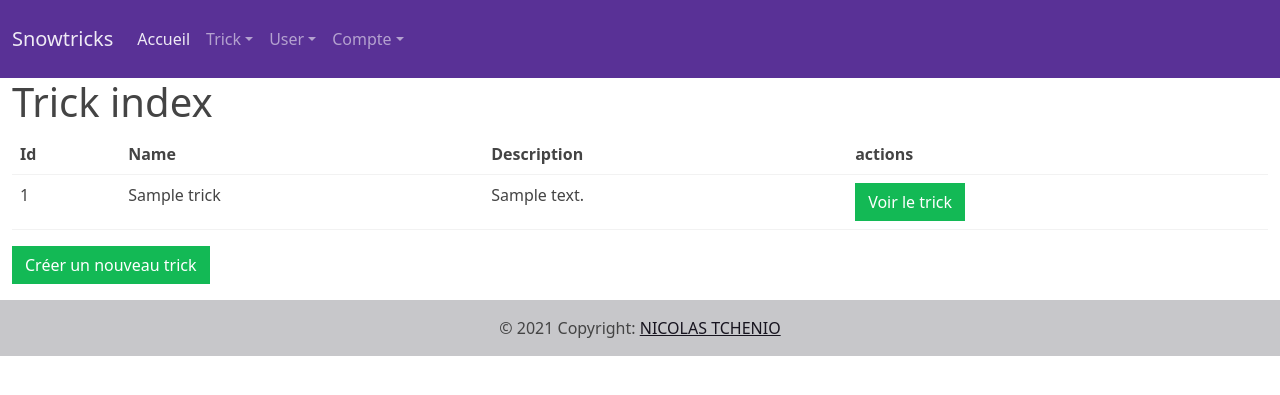
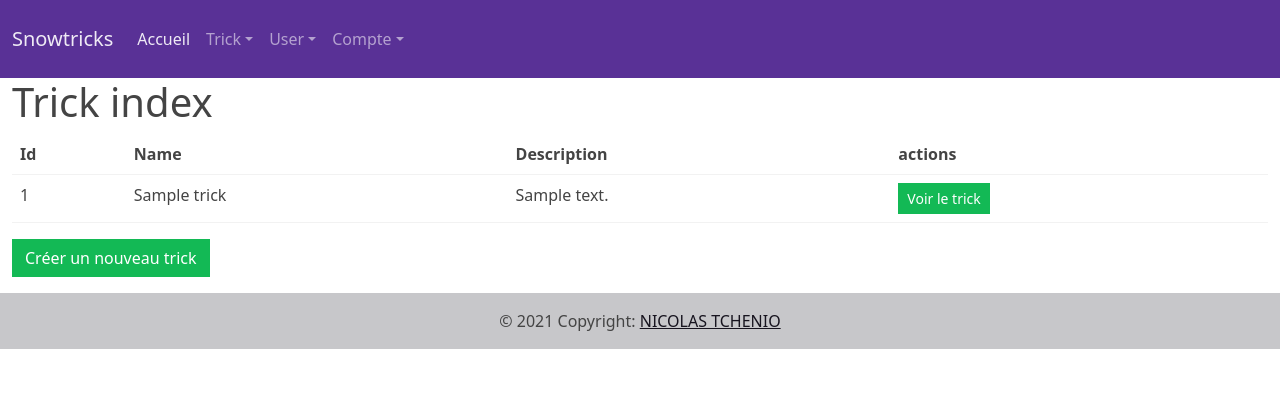
Before and after one commit to trappeur1975/ocsProjet6_Snowtricks_symfony536, a Symfony app: template templates/trick/index.html.twig in a window 1280 px wide. Shown: the top 395 px of the page. Run offline with Twig, Linux system fonts and the light colour scheme; the template is opened without the code that fills it: most values are stand-ins (such as "Sample title", 1, 10 or a date in 2020); some libraries are stand-ins or nearby versions.

Commit message:
2 improvement of the site design

```diff
--- a/public/css/style.css
+++ b/public/css/style.css
@@ -1,3 +1,14 @@
+.homePicture {
+    background-image: url('/pictures/site/homePicture.jpg');
+    /* background-image: url('/public/pictures/site/homePicture.jpg'); */
+    /* background-color: red; */
+    /* background-size: cover;
+    background-repeat: no-repeat;
+    background-position: 50% 50%;
+    width: 100%;
+    height: 100vh; */
+}
+
 .PromotePicture {
     width: 100%;
     max-height: 600px;
@@ -20,10 +31,8 @@
     border-radius: 10px;
 }
 
-iframe {
+/* iframe {
     width: 400px;
-    /* 853px */
     height: 200px;
-    /* 480px */
     border-radius: 10px;
-}
+} */
--- a/src/Controller/TrickController.php
+++ b/src/Controller/TrickController.php
@@ -120,7 +120,7 @@ class TrickController extends AbstractController
 
             $entityManager->flush();
 
-            return $this->redirectToRoute('trick_show', ['id' => $trick->getId()], Response::HTTP_SEE_OTHER);
+            return $this->redirectToRoute('trick_show', ['slug' => $trick->getSlug()], Response::HTTP_SEE_OTHER);
         }
 
         return $this->renderForm('trick/show.html.twig', [
--- a/templates/home/index.html.twig
+++ b/templates/home/index.html.twig
@@ -13,6 +13,11 @@
 	{% endfor %}
 	{# end of addition of a flash message by tchenio nicolas  #}
 
+	{# <div class="homePicture">
+		<div class="container">
+			<span class="slogan"><p class="slogan-p">Born to snowboard</p></span>
+		</div>
+	</div> #}
 	<img src="{{ asset('/pictures/site/homePicture.jpg') }}" alt="homeImage" class="PromotePicture">
 
 	<div class="container p-5">
--- a/templates/trick/_delete_form.html.twig
+++ b/templates/trick/_delete_form.html.twig
@@ -1,4 +1,4 @@
 <form method="post" action="{{ path('trick_delete', {'id': trick.id}) }}" onsubmit="return confirm('êtes vous sur de vouloir supprimer ce trick?');">
 	<input type="hidden" name="_token" value="{{ csrf_token('delete' ~ trick.id) }}">
-	<button class="btn btn-danger">Supprimer le trick</button>
+	<button class="btn btn-danger btn-sm">Supprimer le trick</button>
 </form>
--- a/templates/trick/index.html.twig
+++ b/templates/trick/index.html.twig
@@ -28,11 +28,13 @@
 					<td>{{ trick.name }}</td>
 					<td>{{ trick.description }}</td>
 					<td>
-						<a href="{{ path('trick_show', {'slug': trick.slug}) }}" class="btn btn-success">Voir le trick</a><br>
-						{% if app.user is same as trick.user %}
-							<a href="{{ path('trick_edit', {'id': trick.id}) }}" class="btn btn-warning">Modifier le trick</a><br>
-							{{ include('trick/_delete_form.html.twig') }}<br>
-						{% endif %}
+						<div class="btn-group" role="group" aria-label="gestion du trick">
+							<a href="{{ path('trick_show', {'slug': trick.slug}) }}" class="btn btn-success btn-sm">Voir le trick</a>
+							{% if app.user is same as trick.user %}
+								<a href="{{ path('trick_edit', {'id': trick.id}) }}" class="btn btn-warning btn-sm">Modifier le trick</a>
+								{{ include('trick/_delete_form.html.twig') }}
+							{% endif %}
+						</div>
 					</td>
 				</tr>
 			{% else %}
--- a/templates/trick/new.html.twig
+++ b/templates/trick/new.html.twig
@@ -7,7 +7,9 @@
 
 	{% if app.user %}
 		{{ include('trick/_form.html.twig') }}
-		<p><a href="{{ path('trick_index') }}" class="btn btn-success">Retourner à l'administration des tricks</a></p>
+		<div>
+			<a href="{{ path('trick_index') }}" class="btn btn-success btn-sm">Retourner à l'administration des tricks</a>
+		</div>
 	{% else %}
 			<p>Pour accéder a cette page et <strong>creer</strong> un trick vous devez être identifier.</p>
 			<p>Si vous avez déjà un compte utilisateur sur notre site alors
```
Also changed, not shown: templates/trick/_form.html.twig (+13 -4 lines), templates/trick/edit.html.twig (+4 -4 lines), templates/trick/show.html.twig (+8 -8 lines), README.md, public/pictures/contributions/61588689e6b55.jpg (added), public/pictures/site/homePicture.jpg.
